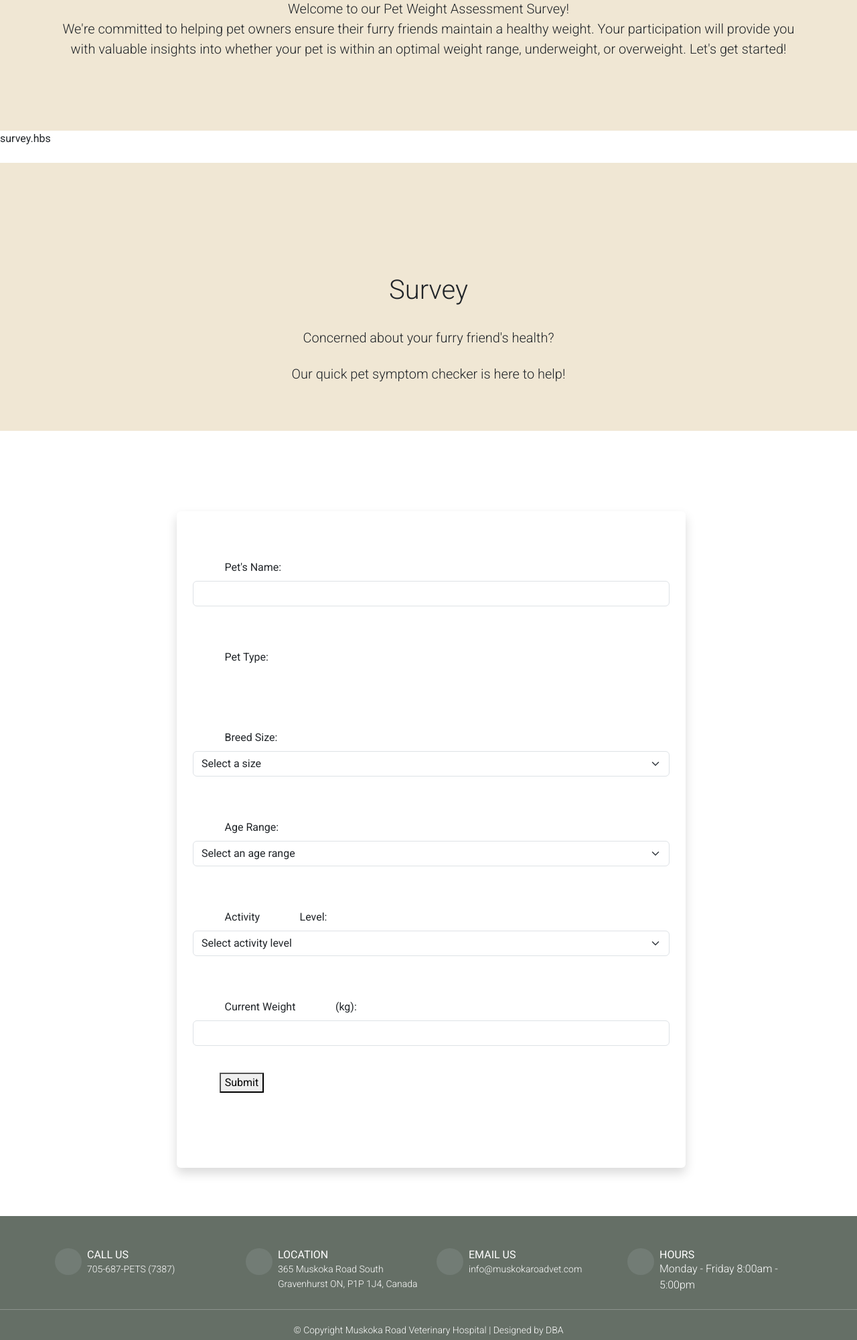
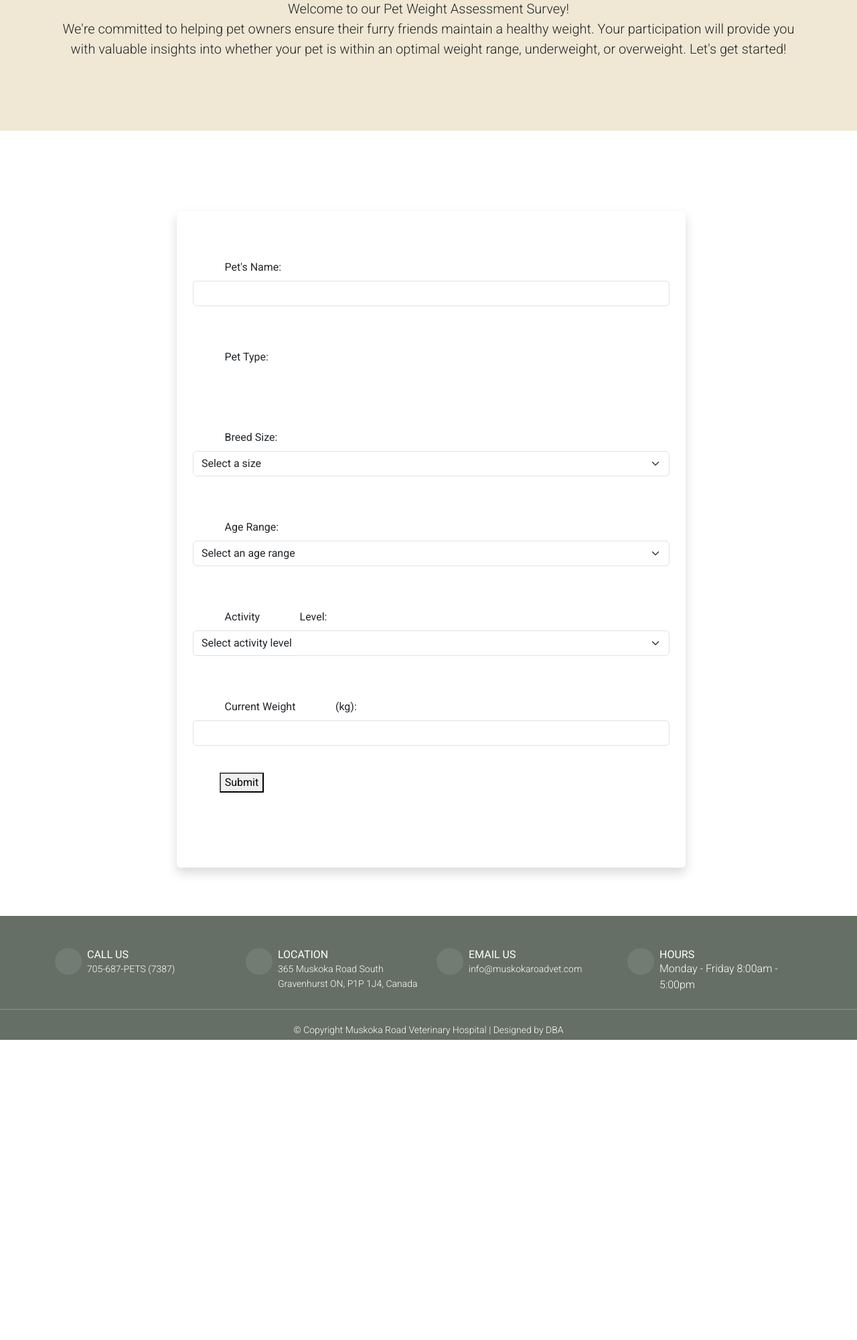
Before and after one commit to dabustosa85/muskoka, a Node server app: page /survey in a window 1280 px wide. Shown: the part 411-2411 px from the top of the page at 67% size. After the commit the page ends 1963 px from the top, so only its background shows below. Run offline with Node 20, Linux system fonts and the light colour scheme; some libraries are stand-ins or nearby versions.

Commit message:
Update survey.hbs

```diff
--- a/Server/Views/survey.hbs
+++ b/Server/Views/survey.hbs
@@ -17,26 +17,6 @@
     </div>
   </header>
   <!-- Formulario comienza aquí -->
-  survey.hbs
-
-<div class="container-fluid">
-  <header class="superheader">
-    <div class="container h-100">
-      <div class="row h-100 align-items-center">
-        <div class="col-12 text-center">
-          <img
-            src="/Assets/images/icono-title.png"
-            class="efecto1"
-            alt="icono flor"
-            width="40"
-          />
-          <h1>{{title}}</h1>
-          <p class="lead">Concerned about your furry friend's health?</p>
-          <p class="lead">Our quick pet symptom checker is here to help!</p>
-        </div>
-      </div>
-    </div>
-  </header>
 
   <div class="container mt-4">
     <div class="row justify-content-center py-5">
```
